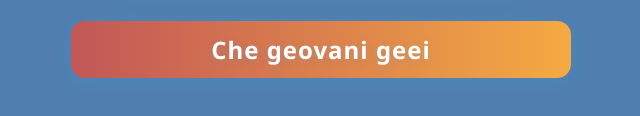
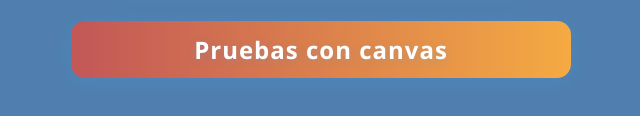
Before and after one commit to Andrew-LSL/primera_GitHub_Pages-, a plain HTML site: page index.html in a window 1280 px wide. Shown: the part 3942-4058 px from the top of the page, without its empty margins (319-959 px from the left). Drawn offline with Linux system fonts and the light colour scheme.

Commit message:
Update index.html

```diff
--- a/index.html
+++ b/index.html
@@ -345,7 +345,7 @@
             text-shadow: 0 2px 10px rgba(66, 165, 245, 0.22);
             max-width: 500px;
         ">
-        Che geovani geei
+        Pruebas con canvas
         </h2>
 
      <canvas id="canvas"></canvas>
```
